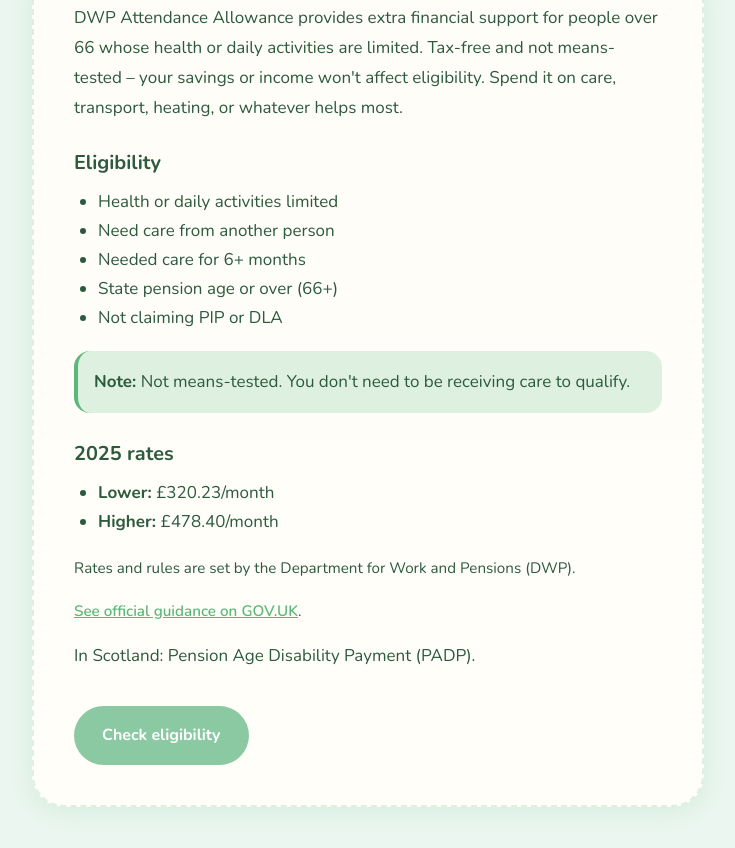
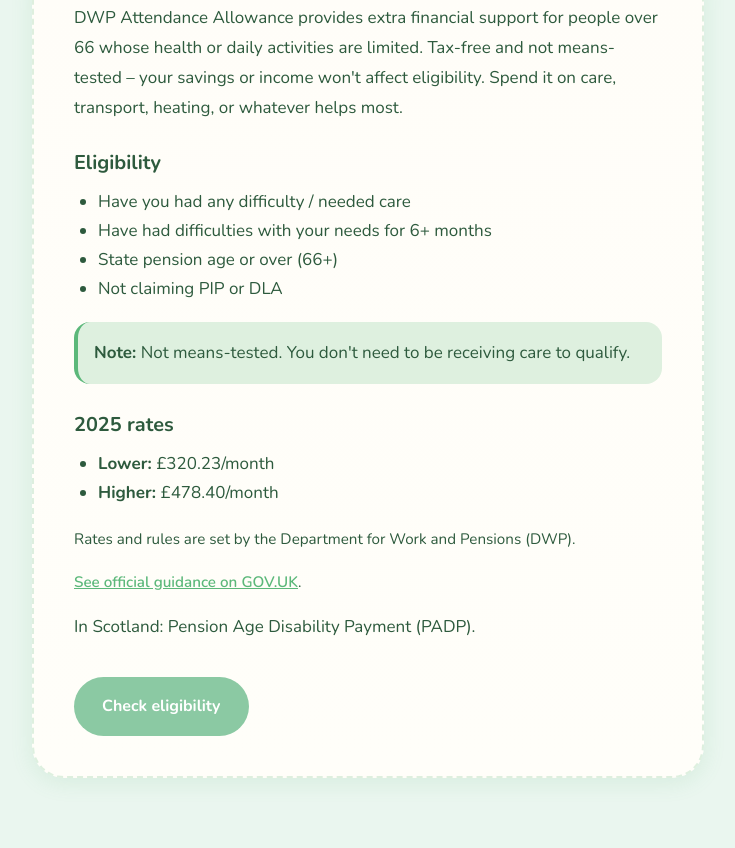
Before and after one commit to Halfpro6119/AttendanceAllowance-foryou, a website: page index.html in a window 1280 px wide. Shown: the part 1238-2086 px from the top of the page, without its empty margins (272-1007 px from the left). Drawn offline with nearby package versions, Linux system fonts and the light colour scheme.

Commit message:
Update eligibility questions in index.html for clarity and consistency
- Revised wording of eligibility criteria to enhance understanding for users.
- Updated questions regarding daily difficulties and duration of care needs to be more user-friendly and direct.

```diff
--- a/index.html
+++ b/index.html
@@ -177,9 +177,8 @@
           <p>DWP Attendance Allowance provides extra financial support for people over 66 whose health or daily activities are limited. Tax-free and not means-tested &ndash; your savings or income won't affect eligibility. Spend it on care, transport, heating, or whatever helps most.</p>
           <h3>Eligibility</h3>
           <ul>
-            <li>Health or daily activities limited</li>
-            <li>Need care from another person</li>
-            <li>Needed care for 6+ months</li>
+            <li>Have you had any difficulty / needed care</li>
+            <li>Have had difficulties with your needs for 6+ months</li>
             <li>State pension age or over (66+)</li>
             <li>Not claiming PIP or DLA</li>
           </ul>
@@ -423,14 +422,14 @@
               </div>
             </div>
             <div class="eligibility-question hidden" data-step="4">
-              <p>Do you have daily difficulties at home (e.g. mobility, getting dressed, bathing)?</p>
+              <p>Have you had any difficulty / needed care?</p>
               <div class="options">
                 <button type="button" class="option-btn" data-value="yes">Yes</button>
                 <button type="button" class="option-btn" data-value="no">No</button>
               </div>
             </div>
             <div class="eligibility-question hidden" data-step="5">
-              <p>Has your condition lasted at least 6 months?</p>
+              <p>Have you had difficulties with your needs for 6+ months?</p>
               <div class="options">
                 <button type="button" class="option-btn" data-value="yes">Yes</button>
                 <button type="button" class="option-btn" data-value="no">No</button>
```
